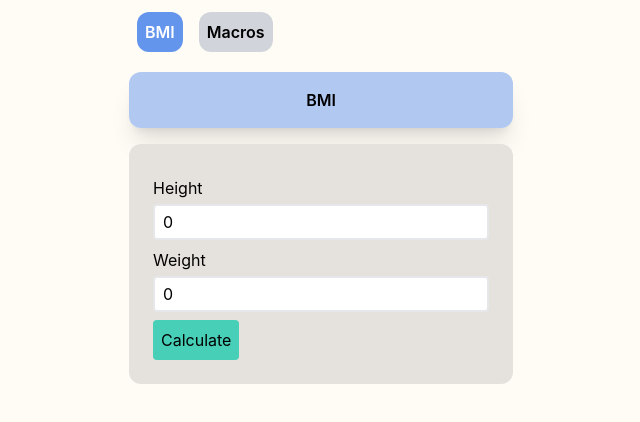
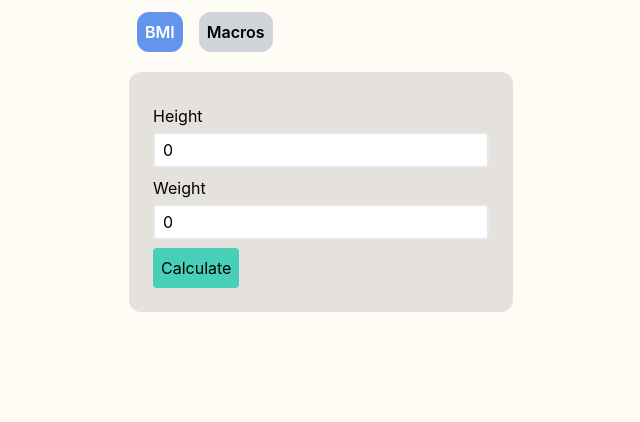
Before and after one commit to Klaymant/nutrimate, a React (Create React App) app: page / in a window 1280 px wide. Shown: the top 422 px of the page, without its empty margins (319-959 px from the left). Built offline with nearby package versions, Linux system fonts and the light colour scheme.

Commit message:
Removed Header titles

```diff
--- a/src/App.tsx
+++ b/src/App.tsx
@@ -1,5 +1,4 @@
 import { useState } from "react";
-import Header from "./component/Header";
 import NavButton from "./component/NavButton";
 import Bmi from "./page/Bmi";
 import Macros from "./page/Macros";
@@ -18,9 +17,6 @@ const App = () => {
               <NavButton onClick={() => setPageSelection('macro')} active={pageSelection === 'macro'}>Macros</NavButton>
             </nav>
 
-            {pageSelection === 'bmi' && <Header pageTitle="BMI" />}
-            {pageSelection === 'macro' && <Header pageTitle="Macronutrients" />}
-
             <section className="rounded-xl bg-cream-dark mt-4 p-4">
               {pageSelection === 'bmi' && <Bmi />}
               {pageSelection === 'macro' && <Macros />}
--- a/src/component/Header.tsx
+++ /dev/null
@@ -1,13 +0,0 @@
-type Props = {
-  pageTitle: string;
-};
-
-const Header = ({ pageTitle }: Props) => (
-  <>
-    <section className="rounded-xl bg-cornflower-blue bg-opacity-50 my-4 py-4 text-center font-semibold shadow-xl">
-      {pageTitle}
-    </section>
-  </>
-);
-
-export default Header;
```
